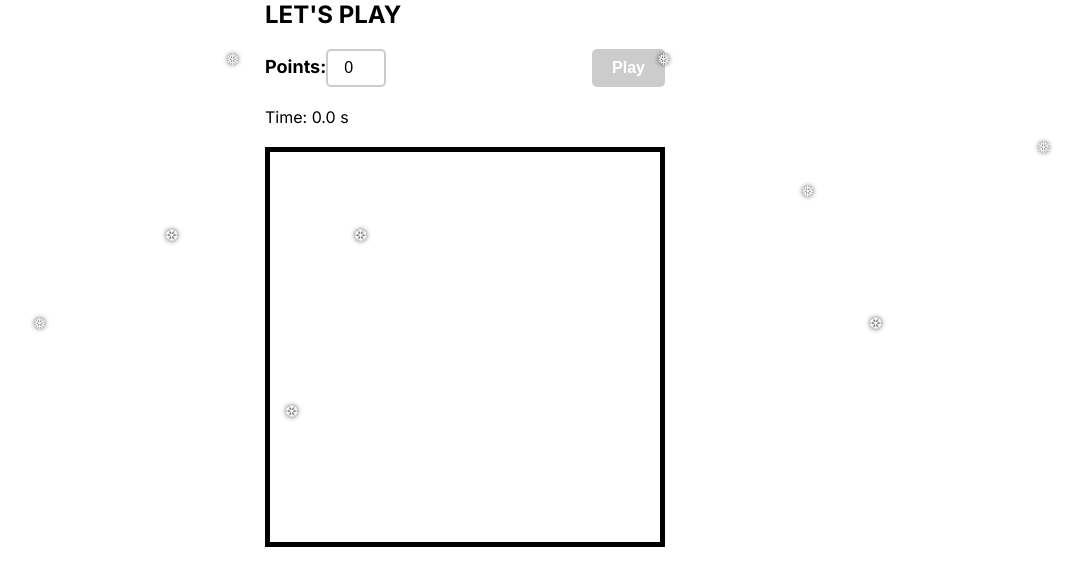
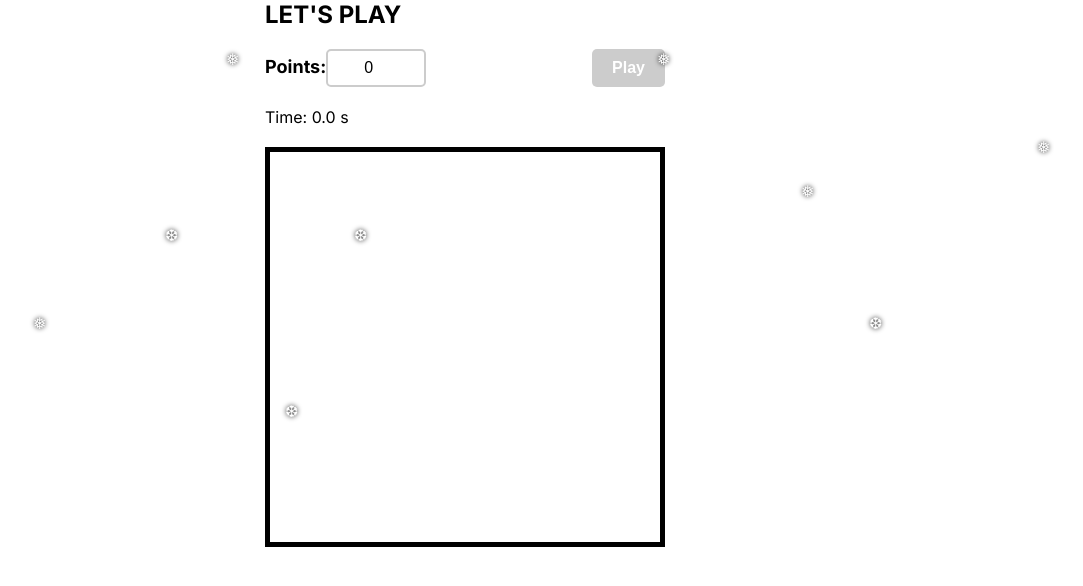
Before and after one commit to nevermore6264/HAIBAZO_EntranceTest_React_ClearThePoints, a Next.js app: page / in a window 1280 px wide. Shown: the top 586 px of the page, without its empty margins (175-1258 px from the left). Built offline with nearby package versions, Linux system fonts and the light colour scheme.

Commit message:
Update css

```diff
--- a/styles/ControlPanel.module.css
+++ b/styles/ControlPanel.module.css
@@ -16,7 +16,7 @@
   border: 2px solid #ccc;
   border-radius: 5px;
   font-size: 16px;
-  width: 60px;
+  width: 100px;
   text-align: center;
   transition: border-color 0.3s ease;
 }
```
